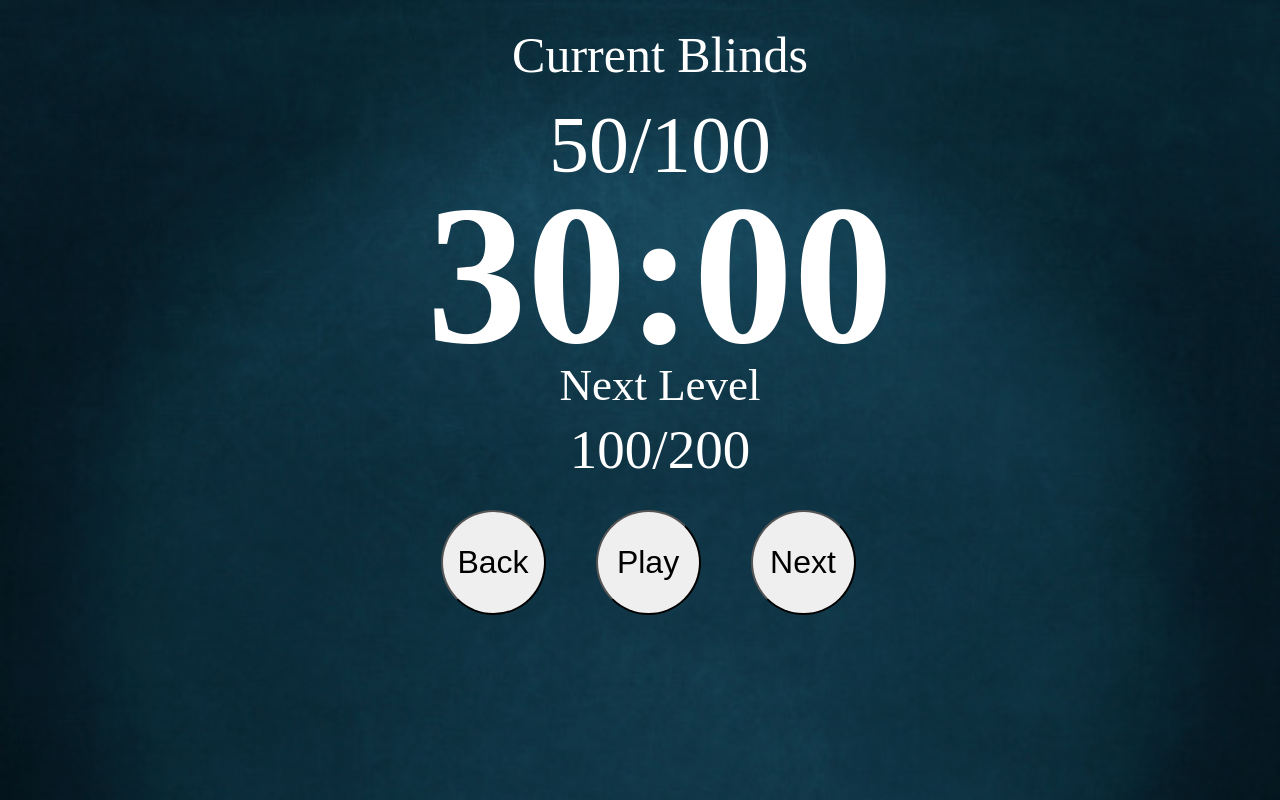
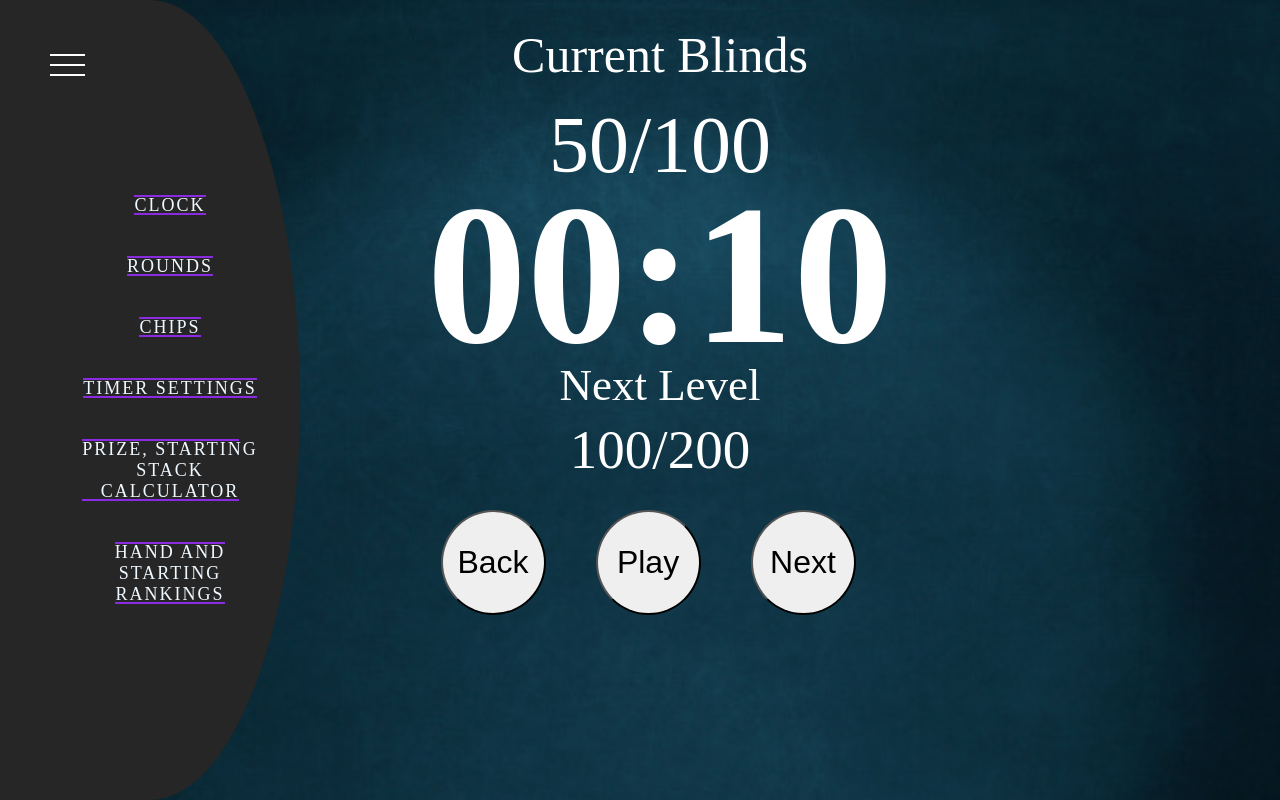
Before and after one commit to Baillie11/pokertimer, a plain HTML site: page index.html in a window 1280 px wide. Drawn offline with Linux system fonts and the light colour scheme.

```diff
--- a/index.html
+++ b/index.html
@@ -1,5 +1,6 @@
 <!DOCTYPE html>
 <html lang="en">
+
 <head>
     <meta charset="UTF-8">
     <meta name="viewport" content="width=device-width, initial-scale=1.0">
@@ -7,24 +8,71 @@
     <link rel="stylesheet" href="images/PokerBackround.jpg">
     <title>Blind Timer</title>
 </head>
+
 <body>
+    <div class="main">
 
-    <li>
-        <ul class="label_current_blinds"><li>Current Blinds</li></ul>
-        <ul class="current_blinds"><li>50/100</li></ul>
-        <ul class="countdown_clock" id = "countdown_clock"><li>30:00</li></ul>
-        <ul class="label_next_blinds"><li>Next Level</li></ul>
-        <ul class="next_blinds"><li>100/200</li></ul>
-    </li>
-    <div class = "buttons">
-        <button class="back" id="back">Back</button>
-        <button class="play" id="play" onclick="toggle()">Play</button>
-        <button class="next" id="next">Next</button>
+        <li>
+            <ul class="label_current_blinds">
+                <li>Current Blinds</li>
+            </ul>
+            <ul class="current_blinds">
+                <li>50/100</li>
+            </ul>
+            <ul class="countdown_clock" id="countdown_clock">
+                <li>00:10</li>
+            </ul>
+            <ul class="label_next_blinds">
+                <li>Next Level</li>
+            </ul>
+            <ul class="next_blinds">
+                <li>100/200</li>
+            </ul>
+        </li>
+        <div class="buttons">
+            <button class="back" id="back">Back</button>
+            <button class="play" id="play" onclick="toggle()">Play</button>
+            <button class="next" id="next">Next</button>
+
+        </div>
+    </div>
+
+    <div class="menu">
+        <nav class="navbar">
+            <div class="hamburger-menu">
+                <div class="line line-1"></div>
+                <div class="line line-2"></div>
+                <div class="line line-3"></div>
+            </div>
+
+            <UL class="nav list">
+                <li class="nav-item">
+                    <a href="#" class="nav-link">Clock</a>
+                </li>
+                <li class="nav-item">
+                    <a href="#" class="nav-link">Rounds</a>
+                </li>
+                <li class="nav-item">
+                    <a href="#" class="nav-link">Chips</a>
+                </li>
+                <li class="nav-item">
+                    <a href="#" class="nav-link">Timer Settings</a>
+                </li>
+                <li class="nav-item">
+                    <a href="#" class="nav-link">Prize, Starting Stack Calculator</a>
+                </li>
+                <li class="nav-item">
+                    <a href="#" class="nav-link">Hand and Starting Rankings</a>
+                </li>
+            </UL>
+        </nav>
 
     </div>
 
 
 
     <script src="./main.js"></script>
+
 </body>
+
 </html>
--- a/main.js
+++ b/main.js
@@ -1,28 +1,26 @@
-let timeseconds=10;
+let timeseconds = 10;
 const timer = document.getElementById('countdown_clock');
 var CountDown;
 
-    // Pause or continue the Countdown Clock
+// Pause or continue the Countdown Clock
 
 let btn = document.getElementById("play");
 var clicked = false;
 
 function toggle() {
     if (clicked == false) {
-        clicked=true
-        btn.innerHTML="Pause"
-
+        clicked = true;
+        btn.innerHTML = "Pause";
         clearInterval(CountDown);
 
         //countdown our timer
-        CountDown = setInterval (()=>{
+        CountDown = setInterval(() => {
             timeseconds--;
             DisplayTime(timeseconds);
-            if(timeseconds <=0 || timeseconds<1){
+            if (timeseconds <= 0) { //if(timeseconds <=0 || timeseconds<1){
                 clearInterval(CountDown);
             }
-
-        },1000);
+        }, 1000);
 
         function DisplayTime(second) {
             const min = Math.floor(second / 60);
@@ -33,10 +31,9 @@
             `;
         };
     } else {
-        clicked=false;
-        btn.innerHTML="Play";
-        if(timeseconds <=0 || timeseconds<1){
-            clearInterval(CountDown);
-        }
+        clicked = false;
+        btn.innerHTML = "Play";
+        clearInterval(CountDown)
+
     }
 }
--- a/styles.css
+++ b/styles.css
@@ -2,6 +2,7 @@
   background-image: url(images/PokerBackround.jpg);
   background-repeat: no-repeat;
   background-size: 100%;
+
 }
 
 h1 {
@@ -24,7 +25,6 @@
 ul.current_blinds {
   color: rgb(255, 255, 255);
   font-size: 80px;
-
 }
 
 ul.countdown_clock {
@@ -79,3 +79,73 @@
   border-radius: 50%;
   font-size: xx-large;
 }
+
+.navbar {
+  width: 300px;
+  height: 100%;
+  background-color: #262626;
+  position: fixed;
+  top: 0;
+  left: 0;
+  display: flex;
+  justify-content: center;
+  align-items: center;
+  border-radius: 0% 60% 60% 0%;
+
+}
+
+
+.hamburger-menu {
+  width: 35px;
+  height: 30px;
+  position: fixed;
+  top: 50px;
+  left: 50px;
+  cursor: pointer;
+  display: flex;
+  flex-direction: column;
+  justify-content: space-around;
+
+}
+
+.line {
+  width: 100%;
+  height: 2px;
+  background-color: white;
+}
+
+.nav-list {
+  text-align: left;
+}
+
+.nav-item {
+  list-style: none;
+  margin: 40px;
+  line-height: normal;
+}
+
+.nav-link {
+  text-decoration: none;
+  font-size: 18px;
+  color: aliceblue;
+  font-weight: 300;
+  letter-spacing: 2px;
+  text-transform: uppercase;
+  position: relative;
+
+}
+
+.nav-link::before,
+.nav-link::after {
+  content: "";
+  width: 100%;
+  height: 2px;
+  background-color: blueviolet;
+  position: absolute;
+  left: 0;
+
+}
+
+.nav-link::after {
+  bottom: 0;
+}
```
